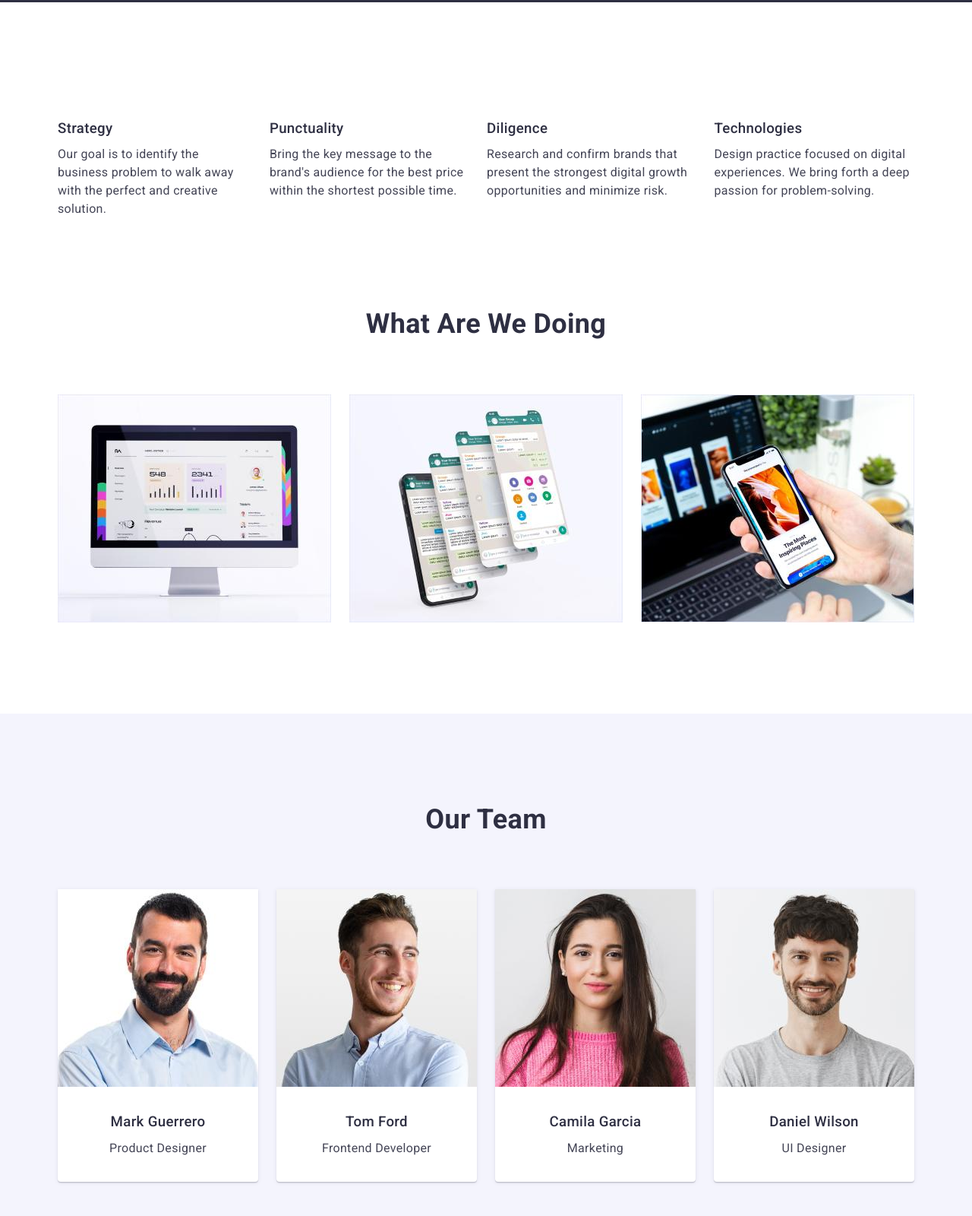
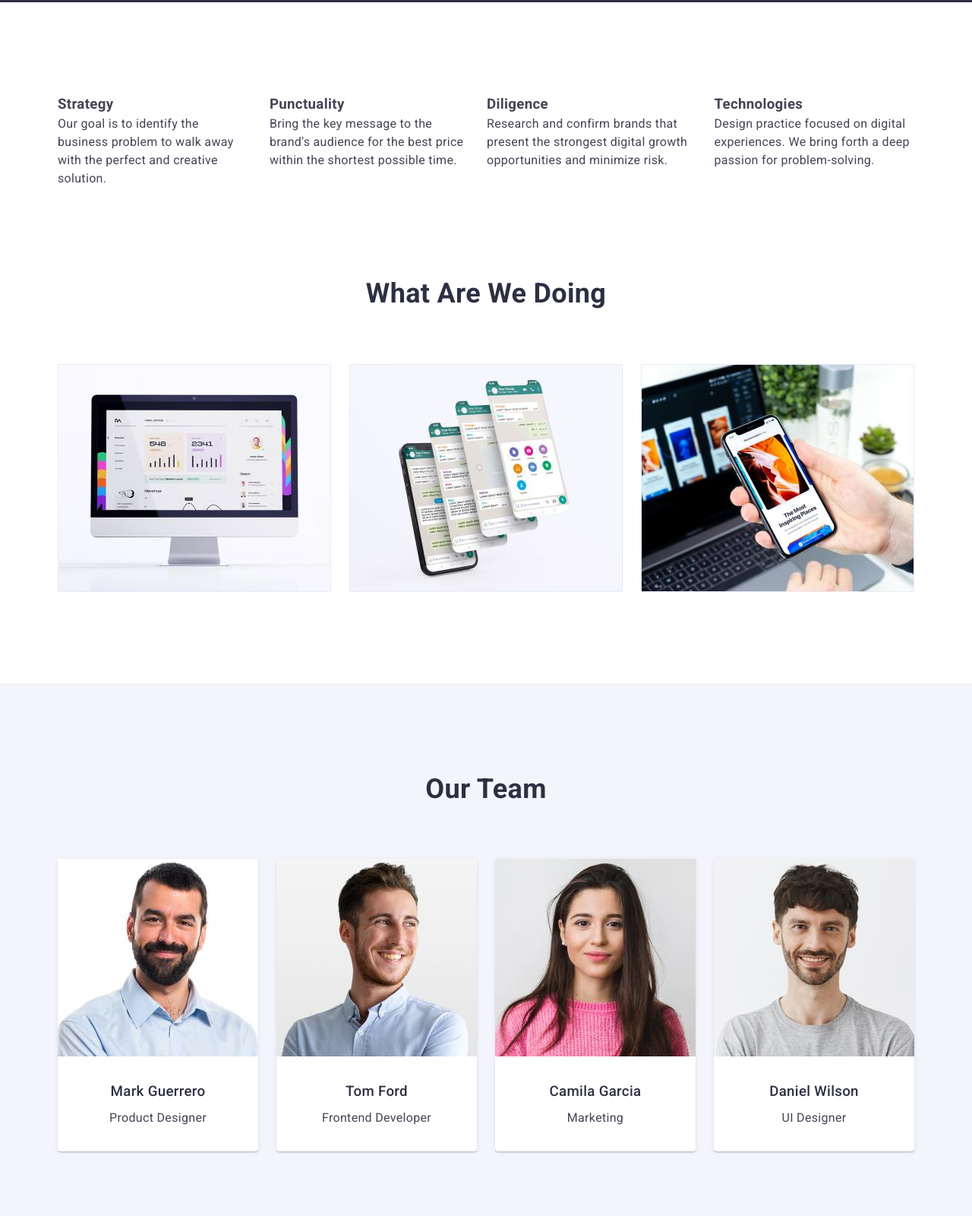
Before and after one commit to MaksNyzhnov/goit-markup-hw-03, a plain HTML site: page index.html in a window 1280 px wide. Shown: the part 680-2280 px from the top of the page at 76% size. Drawn offline with nearby package versions, Linux system fonts and the light colour scheme.

Commit message:
fixed section paddings

```diff
--- a/css/styles.css
+++ b/css/styles.css
@@ -11,6 +11,14 @@ body {
   line-height: 1.5;
 
   letter-spacing: 0.02em;
+}
+h1,
+h2,
+h3,
+h4,
+h5,
+h6 {
+  margin: 0;
 }
 .container {
   width: 1158px;
@@ -188,7 +196,7 @@ address {
 .team-section {
   background-color: #f4f4fd;
 }
-.team-section > .container {
+.team-section {
   padding-bottom: 120px;
 }
 .team-list {
@@ -211,7 +219,7 @@ address {
 .footer {
   background-color: var(--secondary-text-color);
 }
-.footer > .container {
+.footer {
   padding-top: 100px;
   padding-bottom: 100px;
 }
@@ -274,7 +282,9 @@ address {
   padding-left: 16px;
   background: #ffffff;
 
-  border: 1px solid #e7e9fc;
+  border-bottom: 1px solid #e7e9fc;
+  border-right: 1px solid #e7e9fc;
+  border-left: 1px solid #e7e9fc;
 }
 .porfolio-name {
   font-weight: 500;
--- a/index.html
+++ b/index.html
@@ -71,28 +71,28 @@
           <h2 class="section-title hiden">Features</h2>
           <ul class="feature-list text-padding-reset">
             <li class="item">
-              <h3 class="headline">Strategy</h3>
+              <h3>Strategy</h3>
               <p>
                 Our goal is to identify the business problem to walk away with
                 the perfect and creative solution.
               </p>
             </li>
             <li class="item">
-              <h3 class="headline">Punctuality</h3>
+              <h3>Punctuality</h3>
               <p>
                 Bring the key message to the brand's audience for the best price
                 within the shortest possible time.
               </p>
             </li>
             <li class="item">
-              <h3 class="headline">Diligence</h3>
+              <h3>Diligence</h3>
               <p>
                 Research and confirm brands that present the strongest digital
                 growth opportunities and minimize risk.
               </p>
             </li>
             <li class="item">
-              <h3 class="headline">Technologies</h3>
+              <h3>Technologies</h3>
               <p>
                 Design practice focused on digital experiences. We bring forth a
                 deep passion for problem-solving.
```
